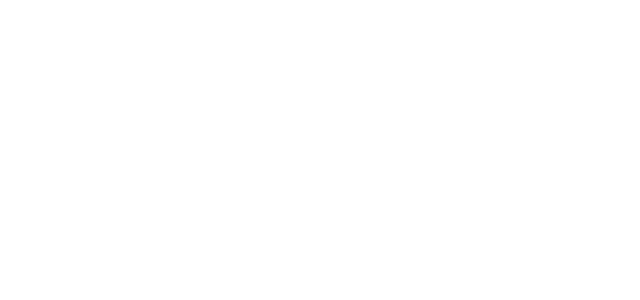
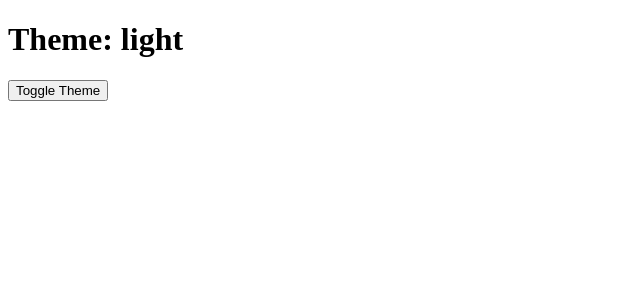
Before and after one commit to Robb-Designs/context-api, a React (Vite) app: page / in a window 1280 px wide. Shown: the top 300 px of the page, without its empty margins (0-640 px from the left). Built offline with nearby package versions, Linux system fonts and the light colour scheme.

Commit message:
create component ui  that displays the current theme and includes a button to toggle

```diff
--- a/src/App.tsx
+++ b/src/App.tsx
@@ -1,13 +1,13 @@
 import { useContext } from "react";
 import { ThemeContext } from "./context/ThemeContext";
-import './App.css'
+import "./App.css";
 
 function App() {
   // Access the theme context using the useContext hook. This allows me to get the current theme and the function to toggle it.
   // this variable will hold the value of the theme context, which includes the current theme and the toggle function. I can use this variable to apply styles or functionality based on the current theme.
   const context = useContext(ThemeContext);
   // Destructure the theme and toggleTheme from the context.
-  const {theme, toggleTheme} = context;
+  const { theme, toggleTheme } = context;
 
   // If the context is undefined, it means that the component is not wrapped in a ThemeProvider. In this case, we throw an error to inform the developer that they need to wrap their component tree with a ThemeProvider to use the theme context.
   if (!context) {
@@ -16,9 +16,12 @@
 
   return (
     <>
-
+      <div>
+        <h1>Theme: { theme }</h1>
+        <button onClick={ toggleTheme }>Toggle Theme</button>
+      </div>
     </>
-  )
+  );
 }
 
-export default App
+export default App;
```
